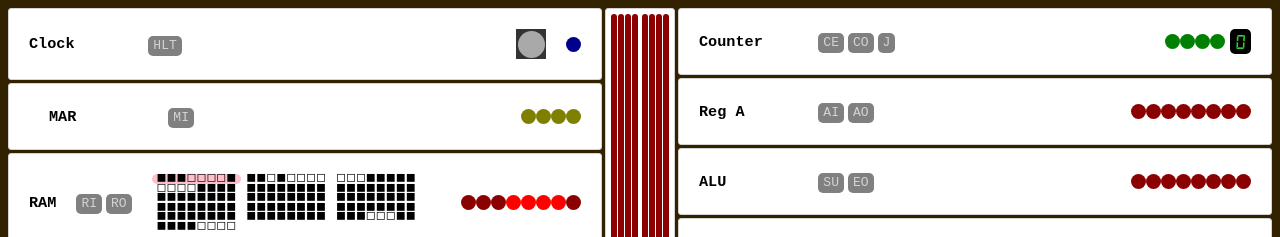
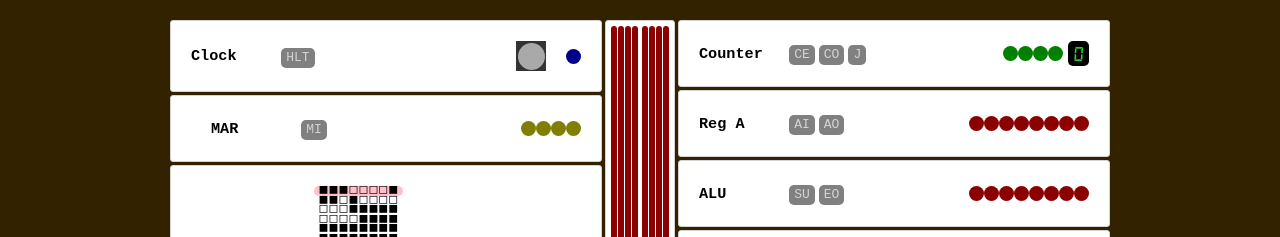
Before and after one commit to lakmeer/benulator, a website: page public/index.html in a window 1280 px wide. Shown: the top 237 px of the page. Drawn offline with Linux system fonts and the light colour scheme.

Commit message:
Restrict main body width

```diff
--- a/public/index.css
+++ b/public/index.css
@@ -21,6 +21,8 @@ body {
   display: flex;
   font-family: monospace;
   align-items: stretch;
+  max-width: 940px;
+  margin: 20px auto;
 }
 
 body .left, body .right {
```
